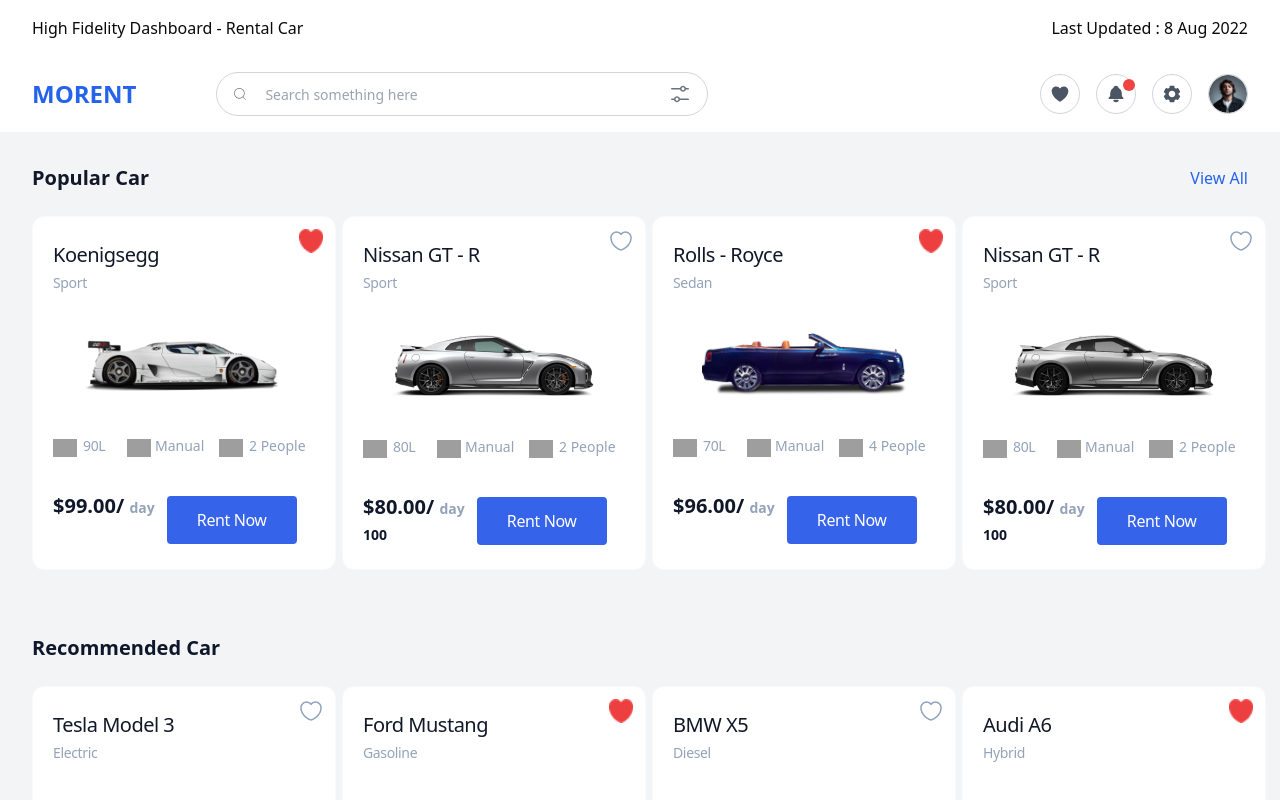
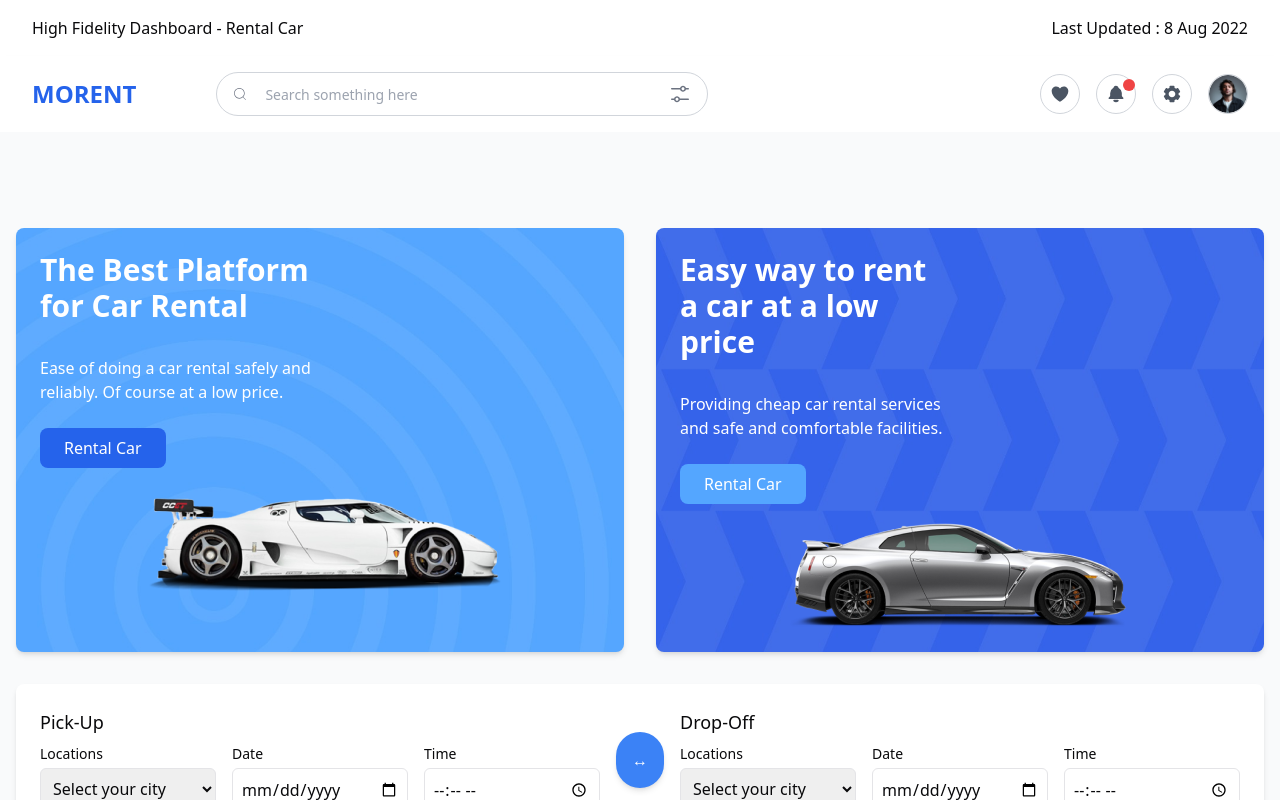
Before and after one commit to MarwahManan/Ecommerce-hackathon, a Next.js app: page / in a window 1280 px wide. Shown: the top 800 px of the page. Built offline with nearby package versions, Linux system fonts and the light colour scheme; grey boxes are pictures that could not be loaded.

Commit message:
Update page.tsx

```diff
--- a/src/app/page.tsx
+++ b/src/app/page.tsx
@@ -2,6 +2,7 @@
 import Image from "next/image";
 import Link from "next/link";
 import React from 'react'
+import Hero from "./Components/Hero"
 import PopularCar from "./Components/PopularCar";
 import RecommendedCar from "./Components/RecommendedCars";
 
@@ -9,6 +10,7 @@
   return (
     <div>
 
+      <Hero/>
       <PopularCar/>
       <RecommendedCar/>
     </div>
```
